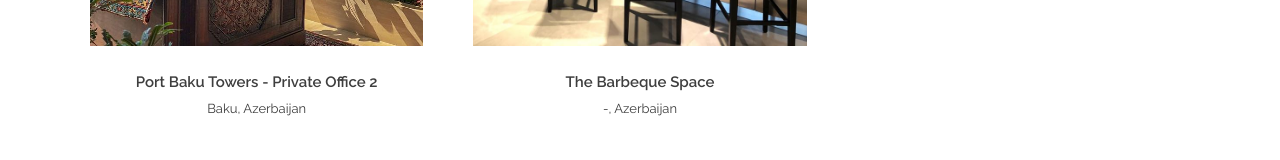
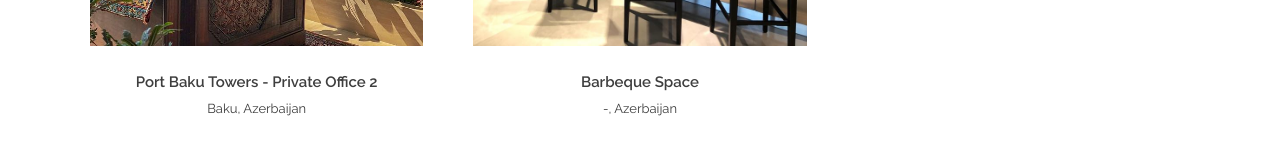
Before and after one commit to akbarlimehin/mehin, a Next.js app: page /projects in a window 1280 px wide. Shown: the part 1048-1208 px from the top of the page. Built offline with nearby package versions, Linux system fonts and the light colour scheme.

Commit message:
minor updates

```diff
--- a/constants/projects.js
+++ b/constants/projects.js
@@ -74,8 +74,8 @@
     },
   },
   'the-barbeque-space': {
-    title: 'The Barbeque Space',
-    displayTitle: 'The Barbeque Space',
+    title: 'Barbeque Space',
+    displayTitle: 'Barbeque Space',
     location: '-, Azerbaijan',
     thumbnail: '10.jpg',
     imagesDir: 'P5',
--- a/pages/about.js
+++ b/pages/about.js
@@ -21,7 +21,7 @@
         </p>
 
         <p>
-          While I was challenging myself in various branches of architecture as a student, I found myself fulfilled being involved in interior design aspects of each project. My plans for a career path had been solidified when I decided to pursue an interior design internship in Dubai, UAE. Shortly after graduation, I started to work as an interior designer for one of the leading developers of international standard commercial and residential properties. With a whole team, we delivered an array of prestigious projects in prime locations. In 2018, I moved on from my career in Azerbaijan and pursued a master’s degree in interior design at the University of Florida.
+        While I was challenging myself in various branches of architecture as a student, I found myself fulfilled about being involved in the interior design aspects of each project. My plans for a career path had been solidified when I decided to pursue an interior design internship in Dubai, UAE. Shortly after graduation, I started to work as an interior designer for one of the leading developers of international standard commercial and residential properties. With a whole team, we delivered an array of prestigious projects in prime locations. In 2018, I moved on from my career in Azerbaijan and pursued a master’s degree in interior design at the University of Florida.
         </p>
 
         <p>
--- a/pages/resume.js
+++ b/pages/resume.js
@@ -16,7 +16,7 @@
       <img src="/resume.jpg" />
 
       <a
-        href="https://issuu.com/mehin5/docs/mehin_akbarli_updated_portfolio"
+        href="https://issuu.com/mehin5/docs/mehin_akbarli_portfolio"
         rel="noreferrer"
         target="_blank"
       >
```
Also changed, not shown: public/about.jpg, public/resume.jpg.
